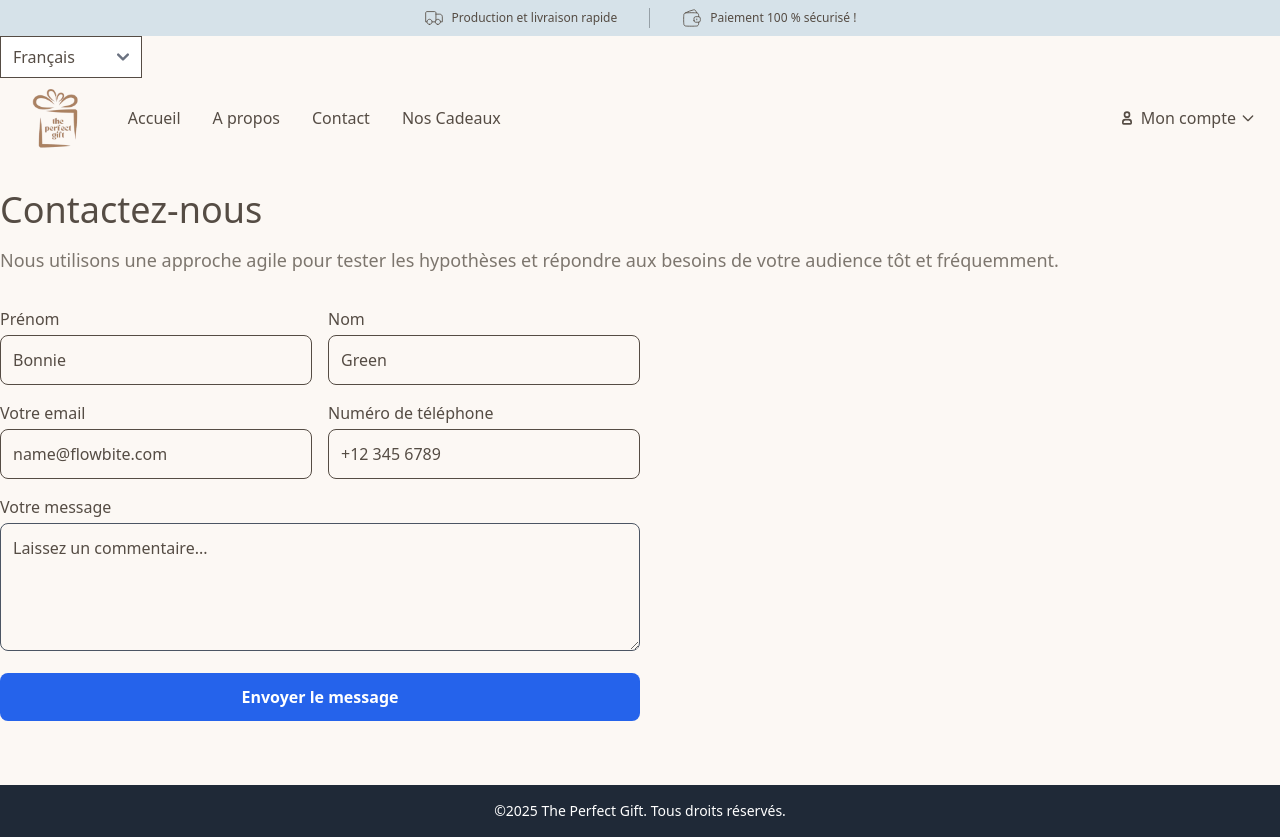
After one commit to TodereanRaul/PerfectGiftPython, a Django app: page /boutique/contact/ in a window 1280 px wide. The commit adds this page. Run offline with Django 5.2, Linux system fonts and the light colour scheme; some libraries are stand-ins or nearby versions.

Commit message:
fixed translations issues - add contact form/html

```diff
--- a/shop/settings.py
+++ b/shop/settings.py
@@ -131,9 +131,7 @@ AUTH_PASSWORD_VALIDATORS = [
 # Internationalization
 # https://docs.djangoproject.com/en/5.1/topics/i18n/
 
-LANGUAGE_CODE = 'fr-fr'
-
-MODELTRANSLATION_DEFAULT_LANGUAGE = 'fr'
+LANGUAGE_CODE = 'fr'
 
 LANGUAGES = [
     ('en', _('English')),
--- /dev/null
+++ b/store/templates/store/contact.html
@@ -0,0 +1,51 @@
+{% extends 'base.html' %}
+{% load static %}
+{% load i18n %}
+{% block content %}
+
+<div class="flex items-center justify-center mx-auto max-w-screen-xl">
+    <div class="py-8 px-4 md:px-0 w-full">
+        <h2 class="text-3xl md:text-4xl text-primary mb-4">{% trans "Contactez-nous" %}</h2>
+        <p class="text-lg leading-relaxed text-secondary mb-6">
+            {% trans "Nous utilisons une approche agile pour tester les hypothèses et répondre aux besoins de votre audience tôt et fréquemment." %}
+        </p>
+
+        <!-- Formulaire de contact -->
+        <div class="grid grid-cols-1 md:grid-cols-2 my-8">
+            <form class="grid grid-cols-1 md:grid-cols-2 gap-4">
+                <div>
+                    <label class="block text-primary mb-1">{% trans "Prénom" %}</label>
+                    <input type="text" class="w-full p-3 bg-blanc text-primary rounded-lg" placeholder="{% trans "Bonnie" %}">
+                </div>
+                <div>
+                    <label class="block text-primary mb-1">{% trans "Nom" %}</label>
+                    <input type="text" class="w-full p-3 bg-blanc text-primary rounded-lg" placeholder="{% trans "Green" %}">
+                </div>
+                <div>
+                    <label class="block text-primary mb-1">{% trans "Votre email" %}</label>
+                    <input type="email" class="w-full p-3 bg-blanc text-primary rounded-lg" placeholder="{% trans "name@flowbite.com" %}">
+                </div>
+                <div>
+                    <label class="block text-primary mb-1">{% trans "Numéro de téléphone" %}</label>
+                    <input type="tel" class="w-full p-3 bg-blanc text-primary rounded-lg" placeholder="{% trans "+12 345 6789" %}">
+                </div>
+                <div class="md:col-span-2">
+                    <label class="block text-primary mb-1">{% trans "Votre message" %}</label>
+                    <textarea class="w-full p-3 h-32 bg-blanc text-primary rounded-lg border border-gray-600 focus:outline-none focus:border-blue-400" placeholder="{% trans "Laissez un commentaire..." %}"></textarea>
+                </div>
+                <div class="md:col-span-2">
+                    <button type="submit" class="w-full bg-blue-600 hover:bg-blue-700 text-white font-semibold py-3 rounded-lg transition">
+                        {% trans "Envoyer le message" %}
+                    </button>
+                </div>
+            </form>
+
+            <!-- Informations de contact -->
+            <div class="mt-6 text-center">
+                <!-- Add your contact information here -->
+            </div>
+        </div>
+    </div>
+</div>
+
+{% endblock %}
--- a/store/templates/store/product-list.html
+++ b/store/templates/store/product-list.html
@@ -12,7 +12,7 @@ hero liste de produits {% endcomment %}
         class="absolute inset-0 bg-gradient-to-r from-blanc via-transparent to-blanc pointer-events-none"
       ></div>
     </div>
-    <div class="mt-5">
+    <div class="mt-5 mx-auto max-w-screen-xl">
       <h1 class="text-3xl md:text-4xl text-primary mb-4">{% trans 'Idée de cadeaux' %}</h1>
       <p class="text-base text-secondary">
         {% trans "Offrez bien plus qu'un cadeau, créez une émotion. Explorez notre collection de cadeaux personnalisés pour chaque occasion et chaque personne qui compte. Chaque détail est pensé pour transformer vos souvenirs en moments inoubliables, parce que les plus beaux cadeaux sont ceux qui racontent une histoire." %}
@@ -22,7 +22,7 @@ hero liste de produits {% endcomment %}
 </section>
 
 {% comment %} liste de produits {% endcomment %}
-<section class="py-10 px-4 md:px-0">
+<section class="py-10 px-4 md:px-0 mx-auto max-w-screen-xl">
   <div
     class="grid grid-cols-1 sm:grid-cols-2 md:grid-cols-3 lg:grid-cols-4 gap-8"
   >
--- a/store/urls.py
+++ b/store/urls.py
@@ -1,12 +1,13 @@
 from django.urls import path
 
-from store.views import about, cart, delete_cart, product_detail, add_to_cart, create_checkout_session, \
+from store.views import about, cart, contact, delete_cart, product_detail, add_to_cart, create_checkout_session, \
     checkout_success, product_list, stripe_webhook
 
 app_name = "store"
 
 urlpatterns = [
     path('about', about, name="about"),
+    path('contact/', contact, name="contact"),
     path('product-list', product_list, name="product-list"),
     path('cart', cart, name="cart"),
     path('stripe-webhook/', stripe_webhook, name="stripe-webhook"),
--- a/store/views.py
+++ b/store/views.py
@@ -25,6 +25,9 @@ def index(request):
 
 def about(request):
     return render(request, 'store/about.html')
+
+def contact(request):
+    return render(request, 'store/contact.html')
 
 def product_list(request):
     products = Product.objects.all()
--- a/templates/base.html
+++ b/templates/base.html
@@ -162,7 +162,7 @@
             <ul class="hidden lg:flex items-center justify-start gap-6 md:gap-8 py-3 sm:justify-center">
               <li><a href="{% url 'index' %}" class="flex text-base font-medium hover:text-accent duration-100 ease-in">{% trans "Accueil" %}</a></li>
               <li><a href="{% url 'store:about' %}" class="flex text-base font-medium hover:text-accent duration-100 ease-in">{% trans "A propos" %}</a></li>
-              <li><a href="{% url 'accounts:profile' %}" class="flex text-base font-medium hover:text-accent duration-100 ease-in">{% trans "Contact" %}</a></li>
+              <li><a href="{% url 'store:contact' %}" class="flex text-base font-medium hover:text-accent duration-100 ease-in">{% trans "Contact" %}</a></li>
               <li><a href="{% url 'store:product-list' %}" class="flex text-base font-medium hover:text-accent duration-100 ease-in">{% trans "Nos Cadeaux" %}</a></li>
             </ul>
           </div>
@@ -367,7 +367,7 @@
               <a href="{% url 'store:product-list' %}" class="">{%trans "Nos Cadeaux"%}</a>
             </li>
             <li>
-              <a href="{% url 'accounts:profile' %}" class="">{%trans "Contact"%}</a>
+              <a href="{% url 'store:contact' %}" class="">{%trans "Contact"%}</a>
             </li>
           </ul>
         </div>
@@ -375,7 +375,7 @@
     </nav>
 
     <!-- Main Content -->
-    <main class="mx-auto max-w-screen-xl">
+    <main class="">
       {% block content %} {% endblock %}
     </main>
 
--- a/theme/static/css/dist/styles.css
+++ b/theme/static/css/dist/styles.css
@@ -1400,6 +1404,20 @@ input[type="range"]::-ms-fill-lower {
   margin-bottom: 1.5rem;
 }
 
+.my-5 {
+  margin-top: 1.25rem;
+  margin-bottom: 1.25rem;
+}
+
+.my-8 {
+  margin-top: 2rem;
+  margin-bottom: 2rem;
+}
+
+.mb-1 {
+  margin-bottom: 0.25rem;
+}
+
 .mb-2 {
   margin-bottom: 0.5rem;
 }
@@ -1508,6 +1526,10 @@ input[type="range"]::-ms-fill-lower {
   height: 0.75rem;
 }
 
+.h-32 {
+  height: 8rem;
+}
+
 .h-36 {
   height: 9rem;
 }
@@ -1807,6 +1833,21 @@ input[type="range"]::-ms-fill-lower {
   border-color: rgb(209 213 219 / var(--tw-border-opacity, 1));
 }
 
+.border-gray-600 {
+  --tw-border-opacity: 1;
+  border-color: rgb(75 85 99 / var(--tw-border-opacity, 1));
+}
+
+.border-gray-100 {
+  --tw-border-opacity: 1;
+  border-color: rgb(243 244 246 / var(--tw-border-opacity, 1));
+}
+
+.border-gray-50 {
+  --tw-border-opacity: 1;
+  border-color: rgb(249 250 251 / var(--tw-border-opacity, 1));
+}
+
 .bg-\[\#768948\] {
   --tw-bg-opacity: 1;
   background-color: rgb(118 137 72 / var(--tw-bg-opacity, 1));
@@ -1832,6 +1873,11 @@ input[type="range"]::-ms-fill-lower {
   background-color: rgb(252 248 244 / var(--tw-bg-opacity, 1));
 }
 
+.bg-blue-600 {
+  --tw-bg-opacity: 1;
+  background-color: rgb(37 99 235 / var(--tw-bg-opacity, 1));
+}
+
 .bg-darkBlue {
   --tw-bg-opacity: 1;
   background-color: rgb(153 193 222 / var(--tw-bg-opacity, 1));
@@ -2358,6 +2439,10 @@ input[type="range"]::-ms-fill-lower {
 }
 
 @media (min-width: 768px) {
+  .md\:col-span-2 {
+    grid-column: span 2 / span 2;
+  }
+
   .md\:block {
     display: block;
   }
```
Also changed, not shown: other parts of theme/static/css/dist/styles.css (+71 -19 lines), store/templates/store/about.html (+4 -4 lines), db.sqlite3, locale/en/LC_MESSAGES/django.po, locale/fr/LC_MESSAGES/django.po, locale/nl/LC_MESSAGES/django.po, 3 other files.
